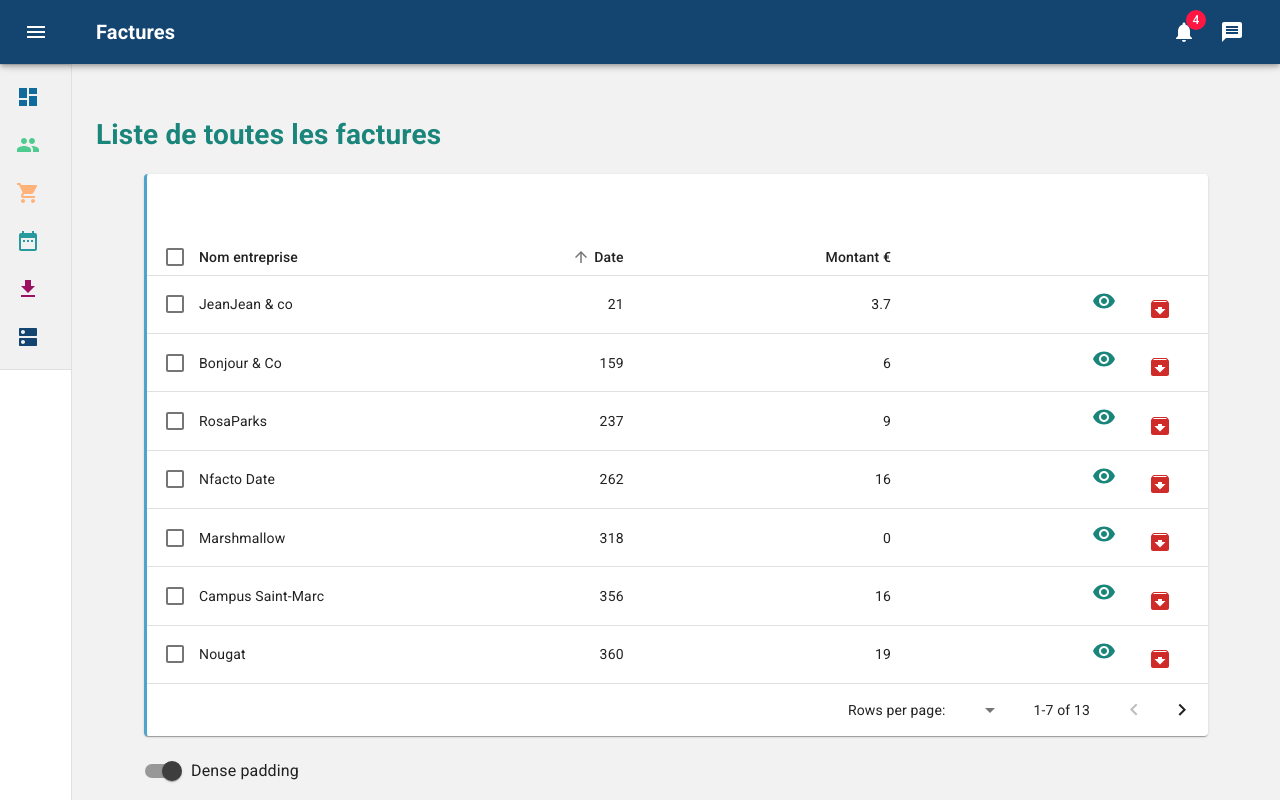
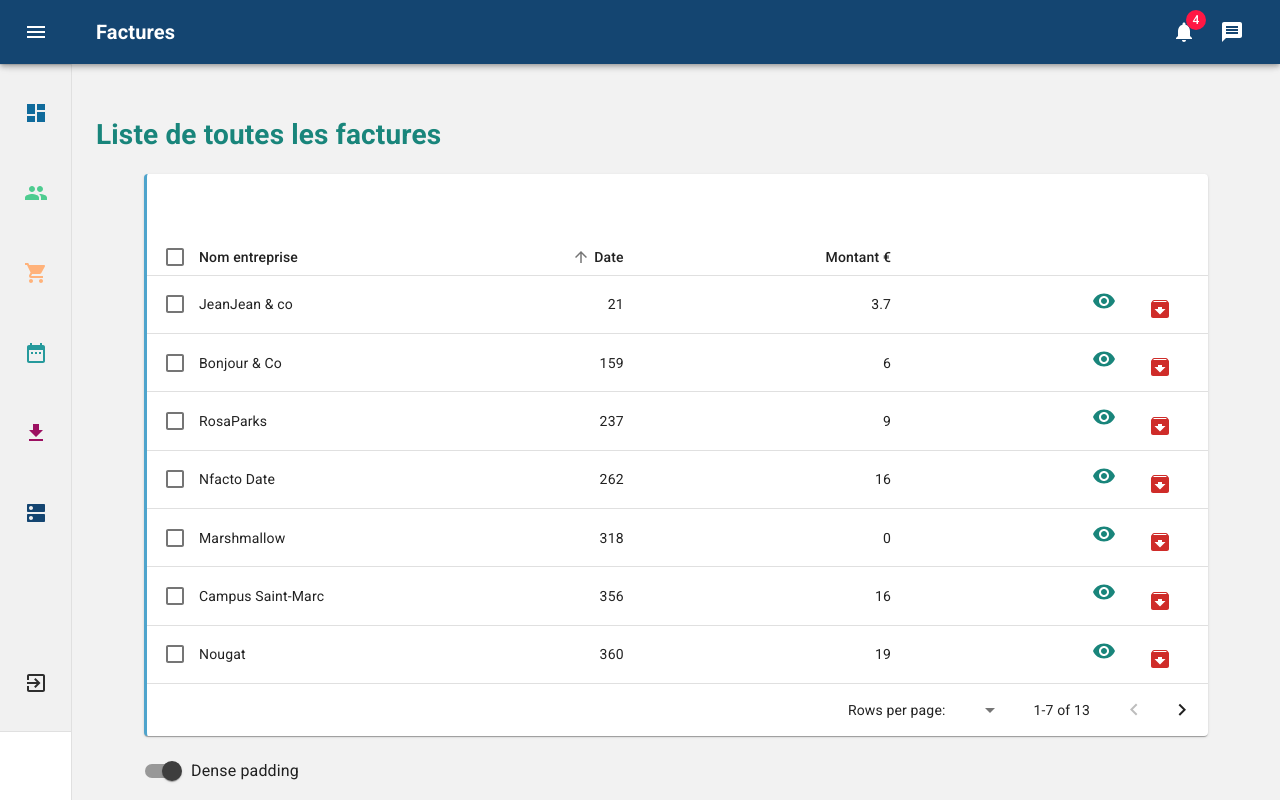
Before and after one commit to GauthierBosson/CRM-Front, a Next.js app: page /bill in a window 1280 px wide. Built offline with nearby package versions, Linux system fonts and the light colour scheme.

Commit message:
changement de nside nav, modifications apportées ma bichette

```diff
--- a/components/ListCLient.js
+++ b/components/ListCLient.js
@@ -11,6 +11,7 @@ import VisibilityIcon from '@material-ui/icons/Visibility';
 import Button from '@material-ui/core/Button';
 import DeleteForeverIcon from '@material-ui/icons/DeleteForever';
 import Tooltip from "@material-ui/core/Tooltip";
+import { Thead, Tbody, Tr, Th, Td} from 'react-super-responsive-table'
 
 
 const useStyles = makeStyles({
@@ -66,6 +67,10 @@ export default function SimpleTable() {
                 </TableBody>
             </Table>
         </TableContainer>
+
         </div>
+
+
+
     );
 }
--- a/components/Togglemenu/ToggleMenu.js
+++ b/components/Togglemenu/ToggleMenu.js
@@ -28,7 +28,7 @@ export default function SimpleMenu() {
 
     return (
         <div >
-            <ListItem button aria-controls="simple-menu" aria-haspopup="true" onClick={handleClick}>
+            <ListItem button aria-controls="simple-menu" aria-haspopup="true" style={{padding:'24px'}} onClick={handleClick}>
                 <ListItemIcon align="left">
                     <DnsIcon color="primary"/>
                 </ListItemIcon>
@@ -106,15 +106,6 @@ export default function SimpleMenu() {
                         </ListItem>
 
                 </Link>
-                <Link href="/index" onClick={handleClose}>
-                        <ListItem button>
-                            <ListItemIcon>
-                                <ExitToAppIcon style={{fill:'#2e2e2e'}}/>
-                            </ListItemIcon>
-                            <ListItemText primary="Déconnexion"/>
-                        </ListItem>
-                </Link>
-
             </Menu>
         </div>
     );
--- a/components/listItems.js
+++ b/components/listItems.js
@@ -10,12 +10,13 @@ import Tooltip from "@material-ui/core/Tooltip";
 import DateRangeIcon from '@material-ui/icons/DateRange';
 import GetAppIcon from '@material-ui/icons/GetApp';
 import ToggleMenu from '../components/Togglemenu/ToggleMenu';
+import ExitToAppIcon from "@material-ui/icons/ExitToApp";
 
 export const mainListItems = (
     <div>
         <Link href="/homes">
             <Tooltip title="Accueil" placement="right">
-                <ListItem button>
+                <ListItem button style={{padding:'24px'}}>
                     <ListItemIcon>
                         <DashboardIcon style={{fill: '#106B9C'}}/>
                     </ListItemIcon>
@@ -25,7 +26,7 @@ export const mainListItems = (
         </Link>
         <Link href="/listClient">
             <Tooltip title="Clients" placement="right">
-                <ListItem button>
+                <ListItem button style={{padding:'24px'}}>
                     <ListItemIcon>
                         <PeopleIcon style={{fill: '#4ECC90'}}/>
                     </ListItemIcon>
@@ -35,7 +36,7 @@ export const mainListItems = (
         </Link>
         <Link href="/prospect">
             <Tooltip title="Prospects" placement="right">
-                <ListItem button>
+                <ListItem button style={{padding:'24px'}}>
                     <ListItemIcon>
                         <ShoppingCartIcon style={{fill: '#ffb27a'}}/>
                     </ListItemIcon>
@@ -47,7 +48,7 @@ export const mainListItems = (
 
         <Link href="/agenda">
             <Tooltip title="Agenda" placement="right">
-                <ListItem button>
+                <ListItem button style={{padding:'24px'}}>
                     <ListItemIcon>
                         <DateRangeIcon style={{fill: '#269a9c'}}/>
                     </ListItemIcon>
@@ -58,7 +59,7 @@ export const mainListItems = (
 
         <Link href="/import">
             <Tooltip title="Imports" placement="right">
-                <ListItem button>
+                <ListItem button style={{padding: '24px'}}>
                     <ListItemIcon>
                         <GetAppIcon style={{fill: '#9c1061'}}/>
                     </ListItemIcon>
@@ -67,7 +68,22 @@ export const mainListItems = (
             </Tooltip>
         </Link>
 
-                <ToggleMenu/>
+
+
+        <ToggleMenu />
+
+        <div style={{marginTop: '90px'}}>
+            <Link href="/index">
+                <Tooltip title="Déconnexion" placement="right">
+                    <ListItem button style={{padding: '24px'}}>
+                        <ListItemIcon>
+                            <ExitToAppIcon style={{fill:'#2e2e2e'}}/>
+                        </ListItemIcon>
+                        <ListItemText primary="Déconnexion"/>
+                    </ListItem>
+                </Tooltip>
+            </Link>
+        </div>
 
 
     </div>
--- a/package.json
+++ b/package.json
@@ -15,6 +15,7 @@
     "react-calendar": "^2.19.2",
     "react-dom": "^16.12.0",
     "react-files": "^2.4.8",
+    "react-super-responsive-table": "^5.1.1",
     "recharts": "^2.0.0-beta.1"
   }
 }
```
Also changed, not shown: pages/homes.js (+15 -12 lines), 1 other file (tests, documents, lock files or other folders).
